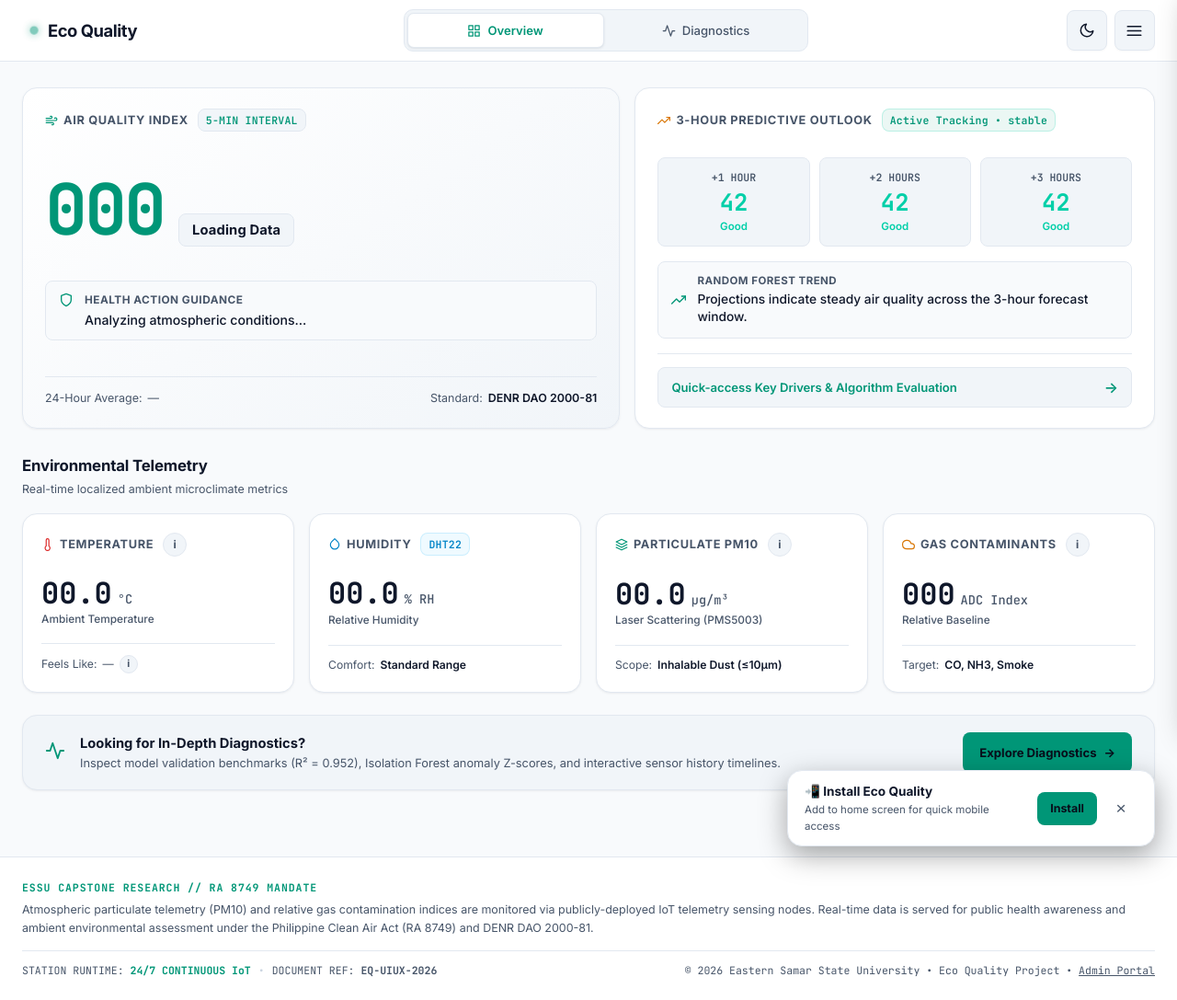
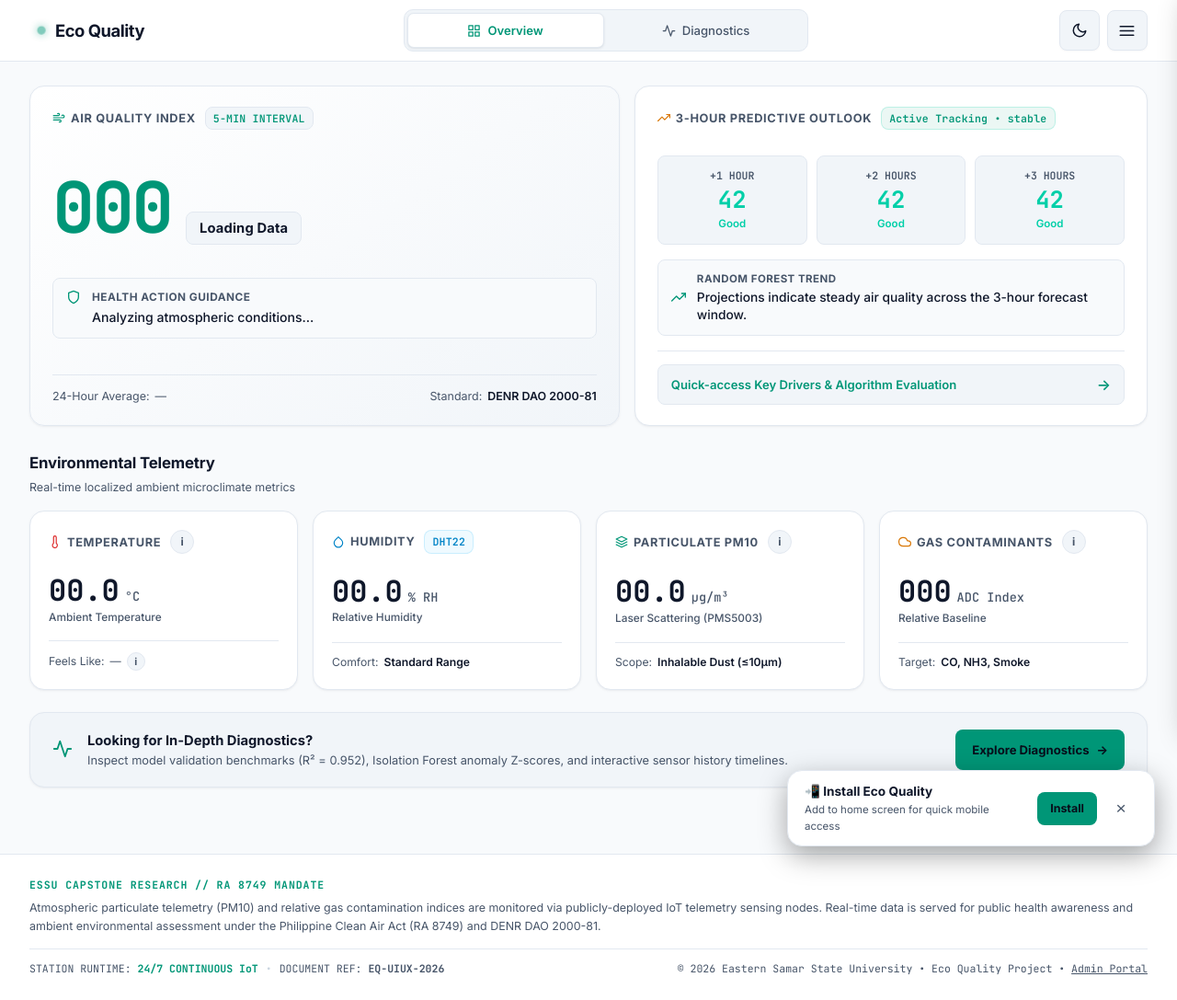
Before and after one commit to PsyM0on/ai_quality, a PHP site: page /dashboard.php in a window 1280 px wide. Shown: the whole page at 92% size. After the commit the page ends 1060 px from the top, so only its background shows below. Run offline with PHP 8.4, Linux system fonts and the light colour scheme; data that the repository does not hold is empty.

Commit message:
v2.5.4
Enable edge-to-edge fluid responsive layout for 1920x1080 and widescreen displays:
- Remove rigid max-width limits from .topbar-inner, .main-viewport, .health-alert-banner, and .citizen-footer-content (now 100% fluid)
- Set consistent proportional horizontal padding clamp(16px, 2.5vw, 40px) across all containers
- Allow grid columns in Hero, Telemetry, and Diagnostics views to naturally expand across 1920px without dead left/right margins
- Bump asset cache query strings to v43 and service worker cache to v37

```diff
--- a/assets/css/dashboard.css
+++ b/assets/css/dashboard.css
@@ -148,15 +148,15 @@ h1, h2, h3, h4, h5, h6 {
     backdrop-filter: var(--glass-blur);
     -webkit-backdrop-filter: var(--glass-blur);
     border-bottom: 1px solid var(--border);
-    padding: max(10px, env(safe-area-inset-top)) clamp(14px, 2vw, 24px) 10px;
+    padding: max(10px, env(safe-area-inset-top)) clamp(16px, 2.5vw, 40px) 10px;
     width: 100%;
     transition: background 0.25s ease, border-color 0.25s ease;
 }
 
 .topbar-inner {
-    max-width: 1400px;
     width: 100%;
-    margin: 0 auto;
+    max-width: 100%;
+    margin: 0;
     display: flex;
     align-items: center;
     justify-content: space-between;
@@ -346,9 +346,9 @@ body.light .seg-btn.active {
     align-items: center;
     justify-content: space-between;
     padding: 14px 24px;
-    margin: 16px auto 0;
-    max-width: 1400px;
-    width: calc(100% - clamp(20px, 3.5vw, 32px));
+    margin: 16px clamp(16px, 2.5vw, 40px) 0;
+    max-width: 100%;
+    width: calc(100% - 2 * clamp(16px, 2.5vw, 40px));
     border-radius: var(--radius-outer);
     border: 1px solid rgba(240, 82, 82, 0.3);
     border-left: 5px solid var(--danger);
@@ -415,10 +415,10 @@ body.light .seg-btn.active {
 /* ── MAIN CONTENT CONTAINER ─────────────────────────────────────────────── */
 .main-viewport {
     flex: 1;
-    max-width: 1400px;
     width: 100%;
-    margin: 0 auto;
-    padding: clamp(16px, 2.5vw, 28px) clamp(14px, 2vw, 24px) clamp(48px, 6vw, 72px);
+    max-width: 100%;
+    margin: 0;
+    padding: clamp(16px, 2vw, 28px) clamp(16px, 2.5vw, 40px) clamp(48px, 6vw, 72px);
 }
 
 .view-section {
@@ -1641,12 +1641,14 @@ body.light .feature-bar-track {
     margin-top: auto;
     border-top: 1px solid var(--border);
     background: var(--card);
-    padding: 24px 24px;
+    padding: 24px clamp(16px, 2.5vw, 40px);
+    width: 100%;
 }
 
 .citizen-footer-content {
-    max-width: 1280px;
-    margin: 0 auto;
+    width: 100%;
+    max-width: 100%;
+    margin: 0;
     display: flex;
     flex-direction: column;
     gap: 14px;
--- a/dashboard.php
+++ b/dashboard.php
@@ -180,7 +180,7 @@ if (isset($_GET['latest'])) {
 <link rel="preconnect" href="https://fonts.gstatic.com" crossorigin>
 <link href="https://fonts.googleapis.com/css2?family=Inter:wght@400;500;600;700;800&family=JetBrains+Mono:wght@400;500;600;700&display=swap" rel="stylesheet">
 <script src="https://cdn.jsdelivr.net/npm/chart.js"></script>
-<link href="assets/css/dashboard.css?v=42" rel="stylesheet">
+<link href="assets/css/dashboard.css?v=43" rel="stylesheet">
 <script>
     // System Validation: Early Device Theme Detection (Default: Light Mode)
     (function() {
@@ -959,11 +959,11 @@ $feedback_next_url = (strpos($current_host, 'localhost') !== false || strpos($cu
     </div>
 </div>
 
-<script src="assets/js/dashboard.js?v=42" defer></script>
+<script src="assets/js/dashboard.js?v=43" defer></script>
 <script>
 if ('serviceWorker' in navigator) {
     window.addEventListener('load', () => {
-        navigator.serviceWorker.register('./sw.js?update=36')
+        navigator.serviceWorker.register('./sw.js?update=37')
             .then(reg => {
                 console.log('SW Registered', reg.scope);
                 reg.update();
--- a/sw.js
+++ b/sw.js
@@ -1,4 +1,4 @@
-const CACHE_NAME = 'airquality-cache-v36';
+const CACHE_NAME = 'airquality-cache-v37';
 const ASSETS_TO_CACHE = [
   './dashboard.php',
   './assets/css/dashboard.css',
```
